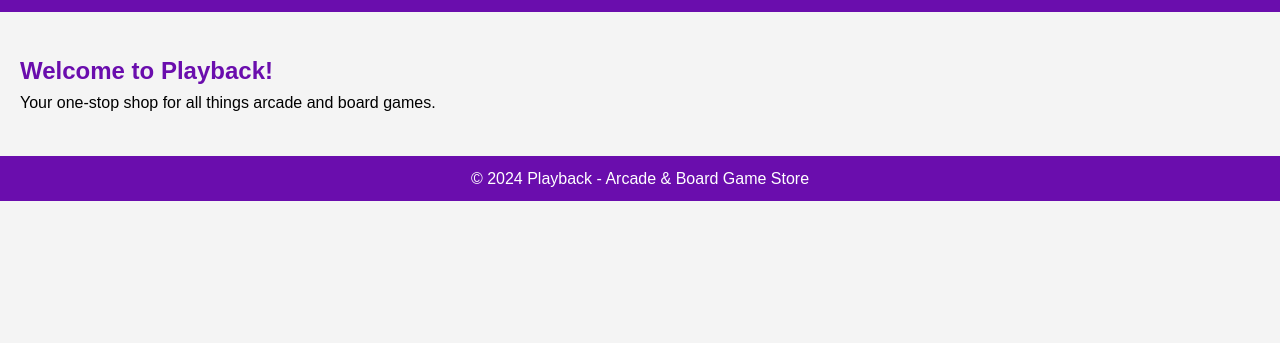
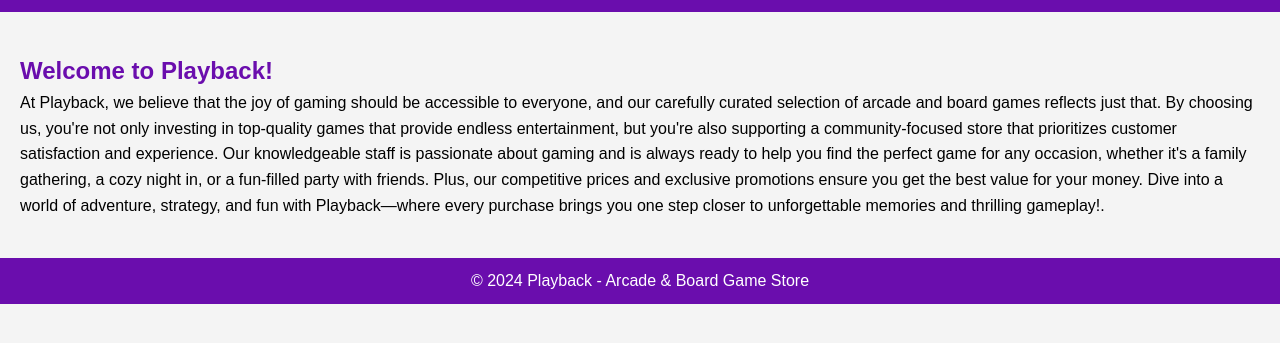
Before and after one commit to ELdestMustard/ELdestMustard.github.io, a plain HTML site: page homepage.html in a window 1280 px wide. Shown: the part 85-428 px from the top of the page. Drawn offline with Linux system fonts and the light colour scheme.

Commit message:
Update homepage.html

```diff
--- a/homepage.html
+++ b/homepage.html
@@ -156,7 +156,8 @@
     <!-- Home Section -->
     <section id="home">
         <h2>Welcome to Playback!</h2>
-        <p>Your one-stop shop for all things arcade and board games.</p>
+        <p>
+At Playback, we believe that the joy of gaming should be accessible to everyone, and our carefully curated selection of arcade and board games reflects just that. By choosing us, you're not only investing in top-quality games that provide endless entertainment, but you're also supporting a community-focused store that prioritizes customer satisfaction and experience. Our knowledgeable staff is passionate about gaming and is always ready to help you find the perfect game for any occasion, whether it's a family gathering, a cozy night in, or a fun-filled party with friends. Plus, our competitive prices and exclusive promotions ensure you get the best value for your money. Dive into a world of adventure, strategy, and fun with Playback—where every purchase brings you one step closer to unforgettable memories and thrilling gameplay!.</p>
     </section>
 
     <!-- Products Section -->
```
